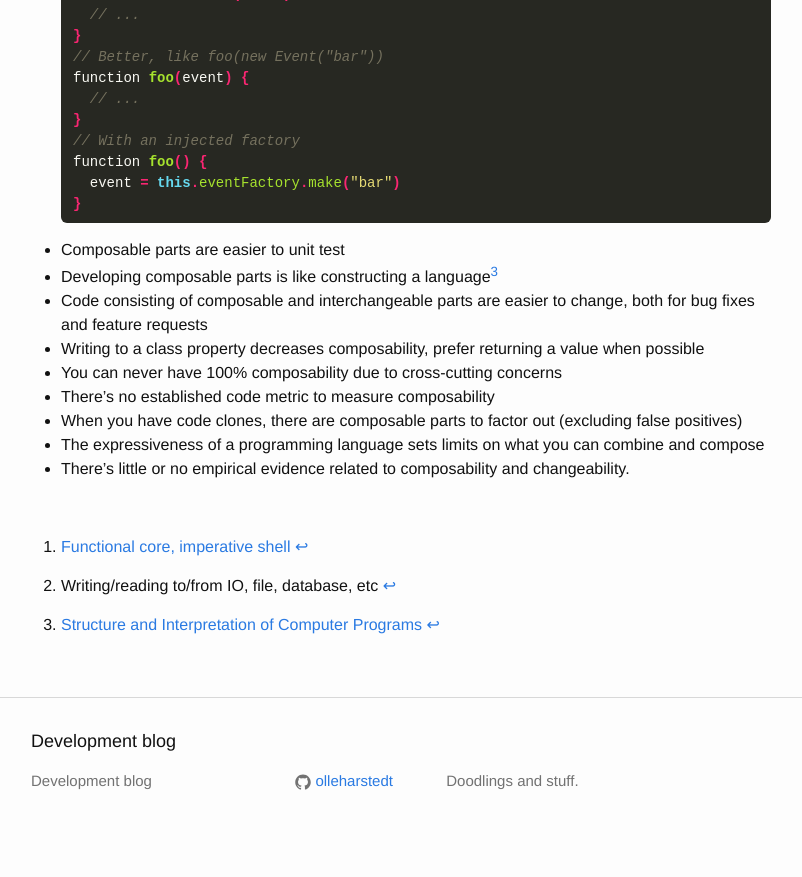
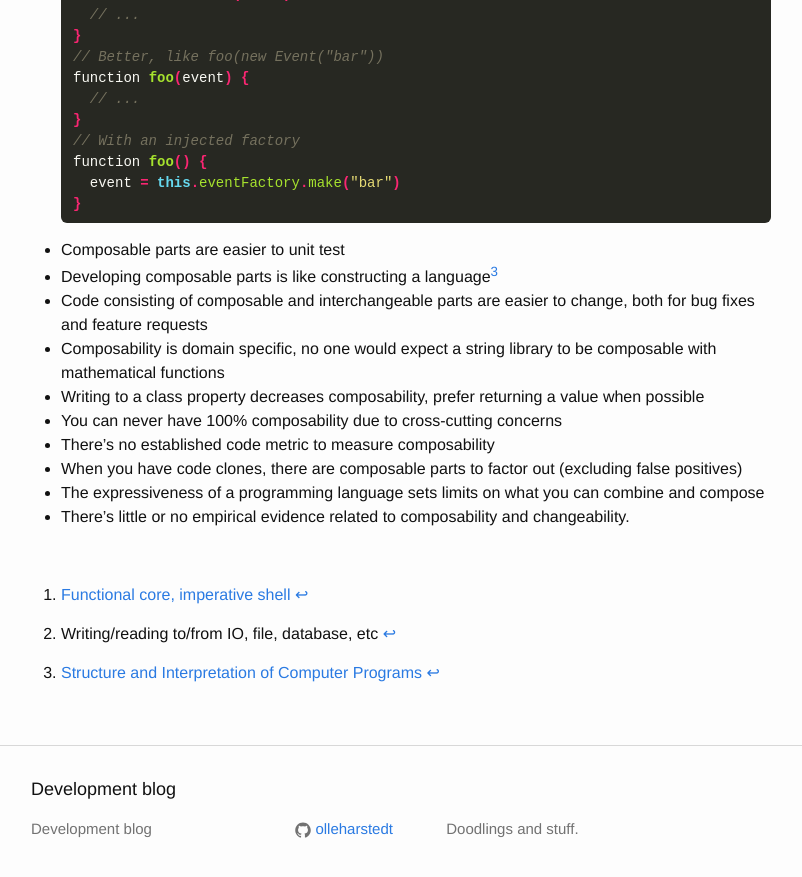
Before and after one commit to olleharstedt/olleharstedt.github.io, a Jekyll site: the page built from _posts/2022-01-27-on-composability-in-software-design.markdown, in a window 1280 px wide and 900 px high, scrolled down 1277 px. Shown: the top 877 px of the window, without its empty margins (239-1041 px from the left). Built offline with Jekyll 4.4.1, drawn with Linux system fonts in a browser that asks for light colours; nearby versions of some CDN libraries; before the commit the page ends 2129 px from its top, so only the background shows below that.

Commit message:
Domain info

```diff
--- a/_posts/2022-01-27-on-composability-in-software-design.markdown
+++ b/_posts/2022-01-27-on-composability-in-software-design.markdown
@@ -69,6 +69,7 @@ function foo() {
 * Composable parts are easier to unit test
 * Developing composable parts is like constructing a language[^3]
 * Code consisting of composable and interchangeable parts are easier to change, both for bug fixes and feature requests
+* Composability is domain specific, no one would expect a string library to be composable with mathematical functions
 * Writing to a class property decreases composability, prefer returning a value when possible
 * You can never have 100% composability due to cross-cutting concerns
 * There's no established code metric to measure composability
```
